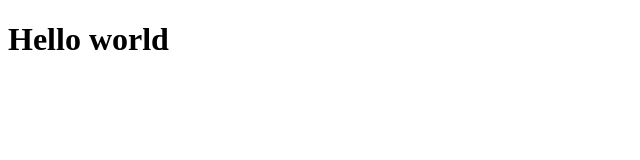
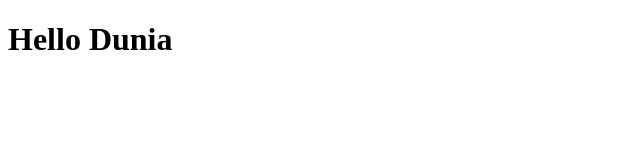
Before and after one commit to hafizbukhari21/testProject, a plain HTML site: page index.html in a window 1280 px wide. Shown: the full height of the page, 0-640 px from the left. Drawn offline with Linux system fonts and the light colour scheme.

Commit message:
Mengubah h1 jadi hello dunia

```diff
--- a/index.html
+++ b/index.html
@@ -7,6 +7,6 @@
     <title>Document</title>
 </head>
 <body>
-    <h1>Hello world</h1>
+    <h1>Hello Dunia</h1>
 </body>
 </html>
```
